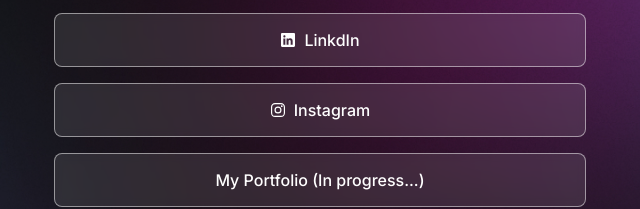
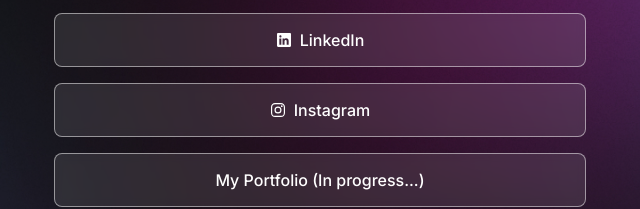
Before and after one commit to DanielRPTI/DevLinks, a plain HTML site: page index.html in a window 1280 px wide. Shown: the part 365-574 px from the top of the page, 320-960 px from the left. Drawn offline with nearby package versions, Linux system fonts and the light colour scheme.

Commit message:
Update changes

```diff
--- a/index.html
+++ b/index.html
@@ -32,7 +32,7 @@
           </li>
           <li>
             <a href="https://www.linkedin.com/in/danielrpti/" target="_blank"><ion-icon class="iconConfig" name="logo-linkedin"></ion-icon
-        ></ion-icon>LinkdIn</a>
+        ></ion-icon>LinkedIn</a>
           </li>
           <li>
             <a href="https://www.instagram.com/dan_rosa02/" target="_blank"><ion-icon class="iconConfig" name="logo-instagram"></ion-icon>Instagram</a>
```
